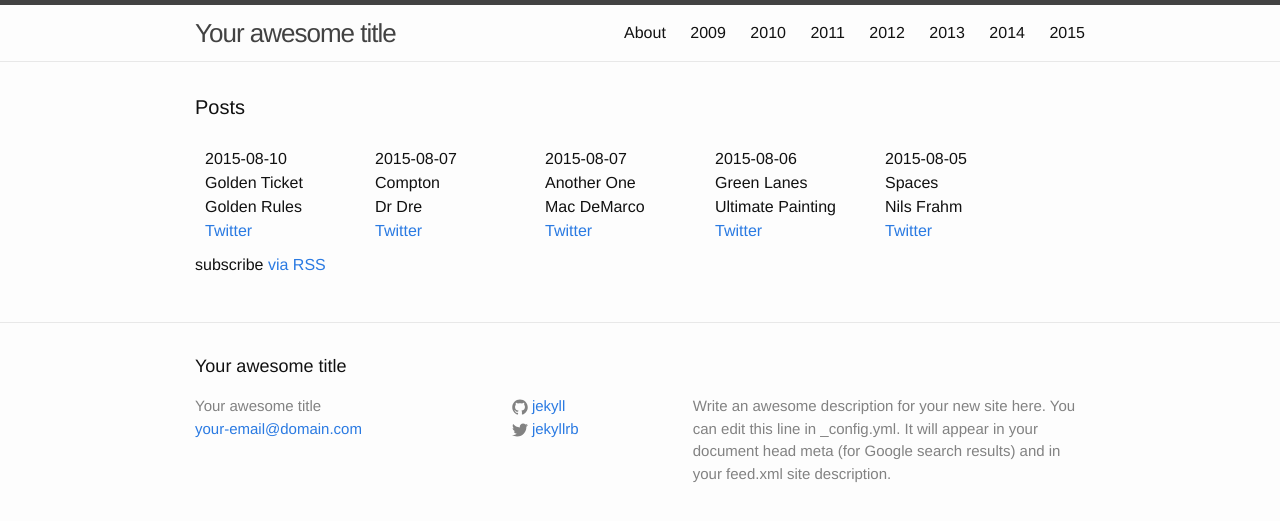
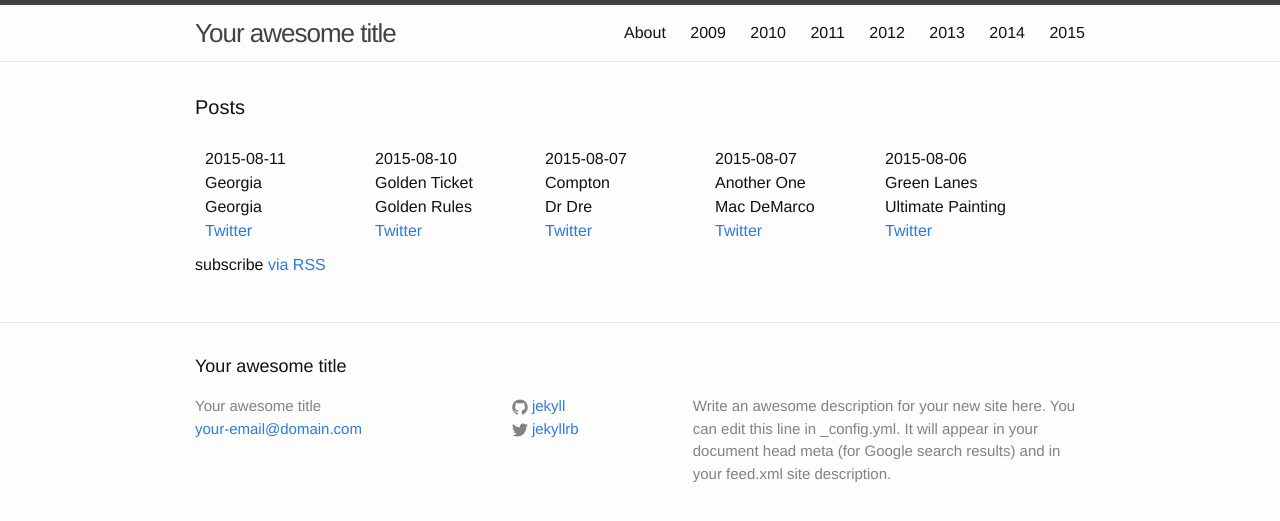
Before and after one commit to karaken12/bbc6musicaotd, a Jekyll site: the page built from site/index.html, in a window 1280 px wide. Shown: the top 521 px of the page. Built offline with Jekyll 4.4.1, drawn with Linux system fonts in a browser that asks for light colours.

Commit message:
Album for 2015-08-11.

```diff
--- a/site/_data/year/2015.yml
+++ b/site/_data/year/2015.yml
@@ -757,3 +757,8 @@
   title: Golden Ticket
   twitter: https://twitter.com/BBC6Music/status/630743246419959809
   spotify-id: 36mGzBHHjZCHXapneNNuad
+- date: 2015-08-11
+  artist: Georgia
+  title: Georgia
+  twitter: https://twitter.com/BBC6Music/status/631065454539358208
+  spotify-id: 4Rzk4sxTP7WNGYlVzxouAI
```
